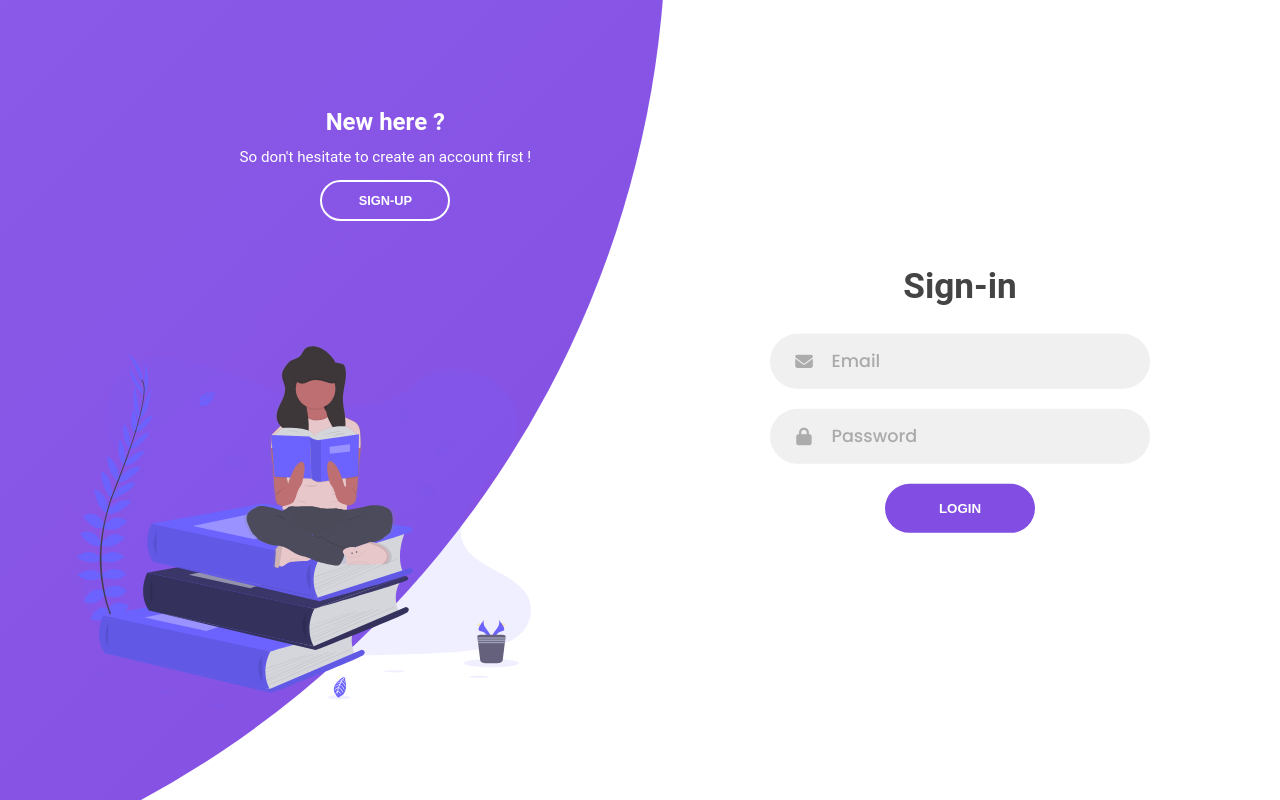
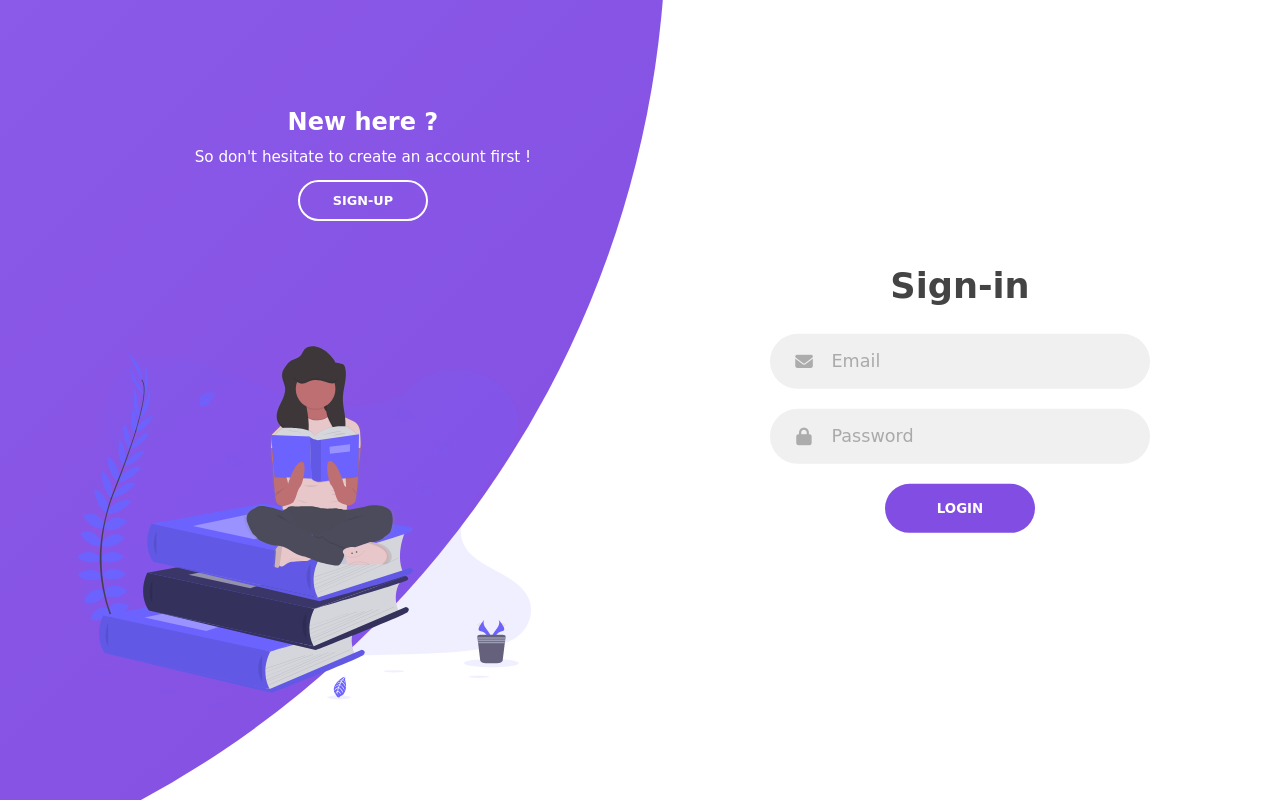
Before and after one commit to Opalie/ppe-hibouk, a PHP site: page /connect.php in a window 1280 px wide. Run offline with PHP 8.4, Linux system fonts and the light colour scheme; some libraries are stand-ins or nearby versions.

Commit message:
Add files via upload

```diff
--- a/Website/style/connect.css
+++ b/Website/style/connect.css
@@ -4,11 +4,12 @@
   margin: 0;
   padding: 0;
   box-sizing: border-box;
+  font-family: 'Comic Sans MS', cursive;
 }
 
 body,
 input {
-  font-family: "Poppins", sans-serif;
+  font-family: 'Comic Sans MS', cursive;
 }
 
 .container {
@@ -122,7 +123,7 @@ color: #814de2;
 }
 
 .btn:hover {
-  background-color: #814de2;
+  background-color: #6a2ed8;
 }
 .panels-container {
   position: absolute;
--- a/Website/style/copyright.css
+++ b/Website/style/copyright.css
@@ -5,7 +5,6 @@
 }
 
 body {
-	font-family: Roboto, sans-serif, Arial;
 	line-height: 1.6;
 	font-size: 18px;
 }
@@ -23,6 +22,7 @@ footer{
 	color: rgb(255, 255, 255);
 	font-size: 12px;
 }
+
 @media (max-width: 1500px) {
 	.footerbottom{
 		color: rgba(0, 0, 0, 0);
```
